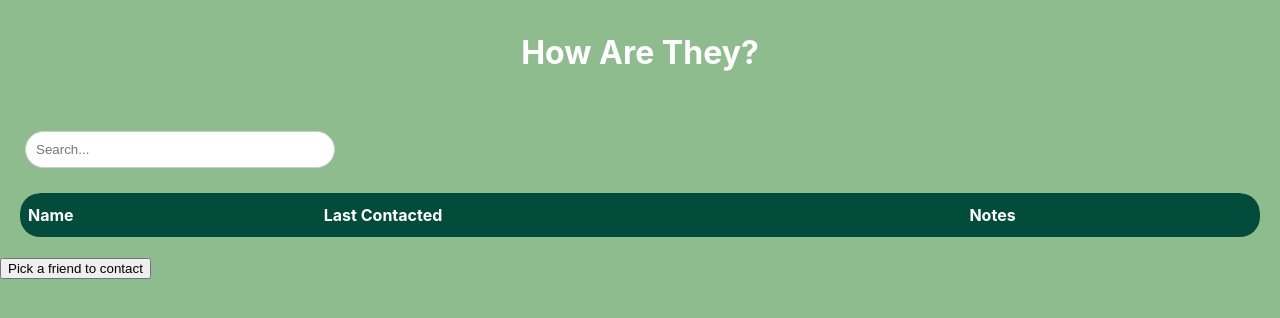
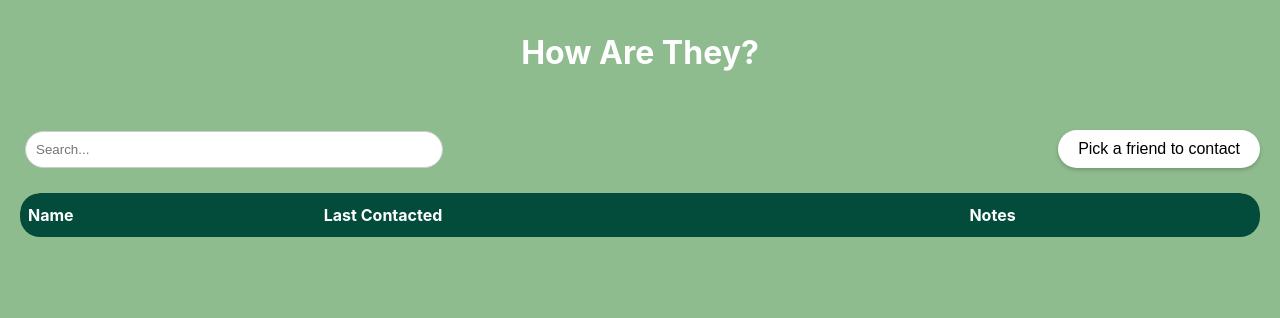
Before and after one commit to Kalmonipa/HowAreThey, a React (Create React App) app in the folder frontend/: page / in a window 1280 px wide. Shown: the top 318 px of the page. Built offline with nearby package versions, Linux system fonts and the light colour scheme; no server answers.

Commit message:
make it pretty

```diff
--- a/frontend/src/App.js
+++ b/frontend/src/App.js
@@ -11,13 +11,29 @@ import './css/App.css';
 function FilterableFriendsTable({ friends }) {
   const [filterText, setFilterText] = useState('');
 
+  const handleRandomFriend = () => {
+    fetch('http://localhost:8080/friends/random')
+      .then(response => {
+        if (!response.ok) {
+          throw new Error('Network response was not ok ' + response.statusText);
+        }
+        return response.json();
+      })
+      .catch(error => {
+        console.error('There has been a problem with your fetch operation:', error);
+      });
+  };
+
   return (
     <div className='body'>
       <PageHeader />
-      <SearchBar
-        filterText={filterText}
-        onFilterTextChange={setFilterText}
-      />
+      <div className="search-and-button">
+        <SearchBar
+          filterText={filterText}
+          onFilterTextChange={setFilterText}
+        />
+        <RandomFriendButton onRandomFriendSelect={handleRandomFriend} />
+      </div>
       <FriendTable
         friends={friends}
         filterText={filterText}
@@ -43,23 +59,9 @@ export default function App() {
       });
   }, []);
 
-  const handleRandomFriend = () => {
-    fetch('http://localhost:8080/friends/random')
-      .then(response => {
-        if (!response.ok) {
-          throw new Error('Network response was not ok ' + response.statusText);
-        }
-        return response.json();
-      })
-      .catch(error => {
-        console.error('There has been a problem with your fetch operation:', error);
-      });
-  };
-
   return (
     <div>
       <FilterableFriendsTable friends={friends} />
-      <RandomFriendButton onRandomFriendSelect={handleRandomFriend} />
     </div>
   );
 }
--- a/frontend/src/components/RandomFriendButton.js
+++ b/frontend/src/components/RandomFriendButton.js
@@ -1,8 +1,9 @@
 import React from 'react';
+import '../css/RandomFriendButton.css'
 
 function RandomFriendButton({ onRandomFriendSelect }) {
     return (
-        <button onClick={onRandomFriendSelect}>
+        <button onClick={onRandomFriendSelect} className='random-friend-button'>
             Pick a friend to contact
         </button>
     );
--- a/frontend/src/css/FriendTable.css
+++ b/frontend/src/css/FriendTable.css
@@ -1,11 +1,11 @@
 .friend-table {
-  background-color: #B1CC74; /* Lighter green shade */
-  width: calc(100% - 40px); /* Adjust width to account for margin */
-  border-collapse: separate; /* Use 'separate' to allow border-radius */
-  border-spacing: 0; /* Remove the default spacing */
-  border-radius: 20px; /* Rounded corners for the table */
-  overflow: hidden; /* Ensures the inner elements don't overflow the rounded corners */
-  margin: 20px; /* If you want to add some space below the table */
+  background-color: #B1CC74;
+  width: calc(100% - 40px);
+  border-collapse: separate;
+  border-spacing: 0;
+  border-radius: 20px;
+  overflow: hidden;
+  margin: 20px;
   margin-top: 0px;
 }
 
@@ -17,11 +17,10 @@
   padding-top: 12px;
   padding-bottom: 12px;
   text-align: left;
-  background-color: #034C3C; /* Darker green for the header */
+  background-color: #034C3C;
   color: white;
 }
 
-/* Round the top left and top right corners of the header */
 .friend-table thead tr:first-child th:first-child {
   border-top-left-radius: 20px;
 }
@@ -30,7 +29,6 @@
   border-top-right-radius: 20px;
 }
 
-/* If you have a static number of rows or can determine the last row in some way */
 .friend-table tbody tr:last-child td:first-child {
   border-bottom-left-radius: 20px;
 }
--- /dev/null
+++ b/frontend/src/css/RandomFriendButton.css
@@ -0,0 +1,25 @@
+.random-friend-button {
+    background-color: white;
+    border: none;
+    color: black;
+    padding: 10px 20px;
+    text-align: center;
+    text-decoration: none;
+    display: inline-block;
+    font-size: 16px;
+    margin: 4px 20px;
+    transition: background-color 0.3s ease;
+    cursor: pointer;
+    border-radius: 4px;
+    box-shadow: 0 2px 4px rgba(0, 0, 0, 0.2);
+    border-radius: 20px;
+  }
+
+  .random-friend-button:hover {
+    background-color: #DC965A;
+  }
+
+  .random-friend-button:active {
+    background-color: #3e8e41;
+    box-shadow: 0 1px 2px rgba(0, 0, 0, 0.2) inset;
+  }
--- a/frontend/src/css/SearchBar.css
+++ b/frontend/src/css/SearchBar.css
@@ -3,13 +3,22 @@
   margin: 5px; /* Space around the component */
   border-radius: 20px; /* Rounded corners */
   border: 1px solid #ccc; /* A light border, can be adjusted */
-    width: calc(25%); /* Adjust width to account for margin */
+  width: 200%; /* Adjust width to account for margin */
   box-sizing: border-box; /* Include padding and border in the element's total width and height */
   justify-content: left;
 }
 
 .search-bar-form {
-    /* display: flex; /* Use flex to center the input field */
-    /* justify-content: center; /* Center horizontally */
   padding: 20px; /* Additional padding around the form if needed */
 }
+
+.search-and-button {
+  display: flex;        /* Establishes a flex container */
+  align-items: center;  /* Aligns children vertically in the center */
+  justify-content: space-between; /* Puts maximum space between children */
+}
+
+/* Optional: You might want to give some margin to the button */
+.search-and-button > button {
+  margin-left: 10px; /* Adjust the space between the search bar and button as needed */
+}
```
Also changed, not shown: 1 other file (tests, documents, lock files or other folders). Lines whose indentation alone changed are shown as unchanged.
